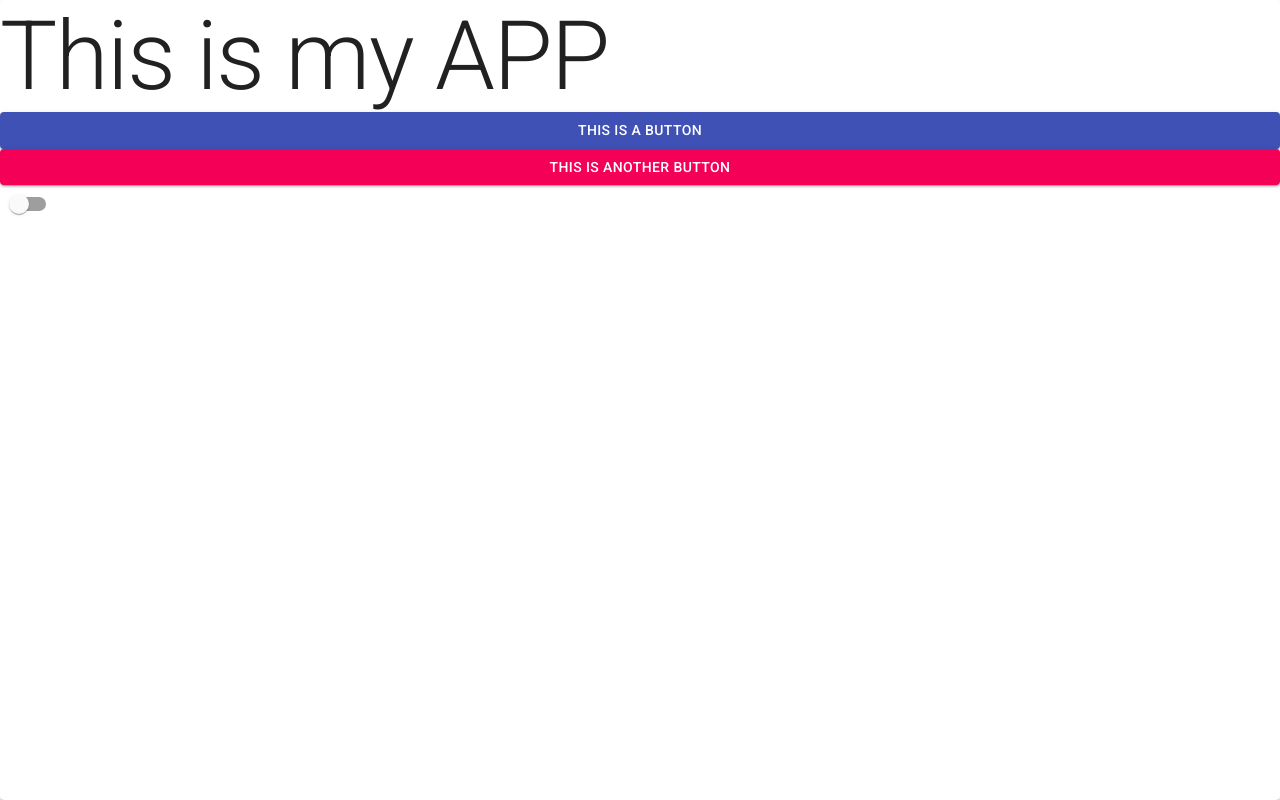
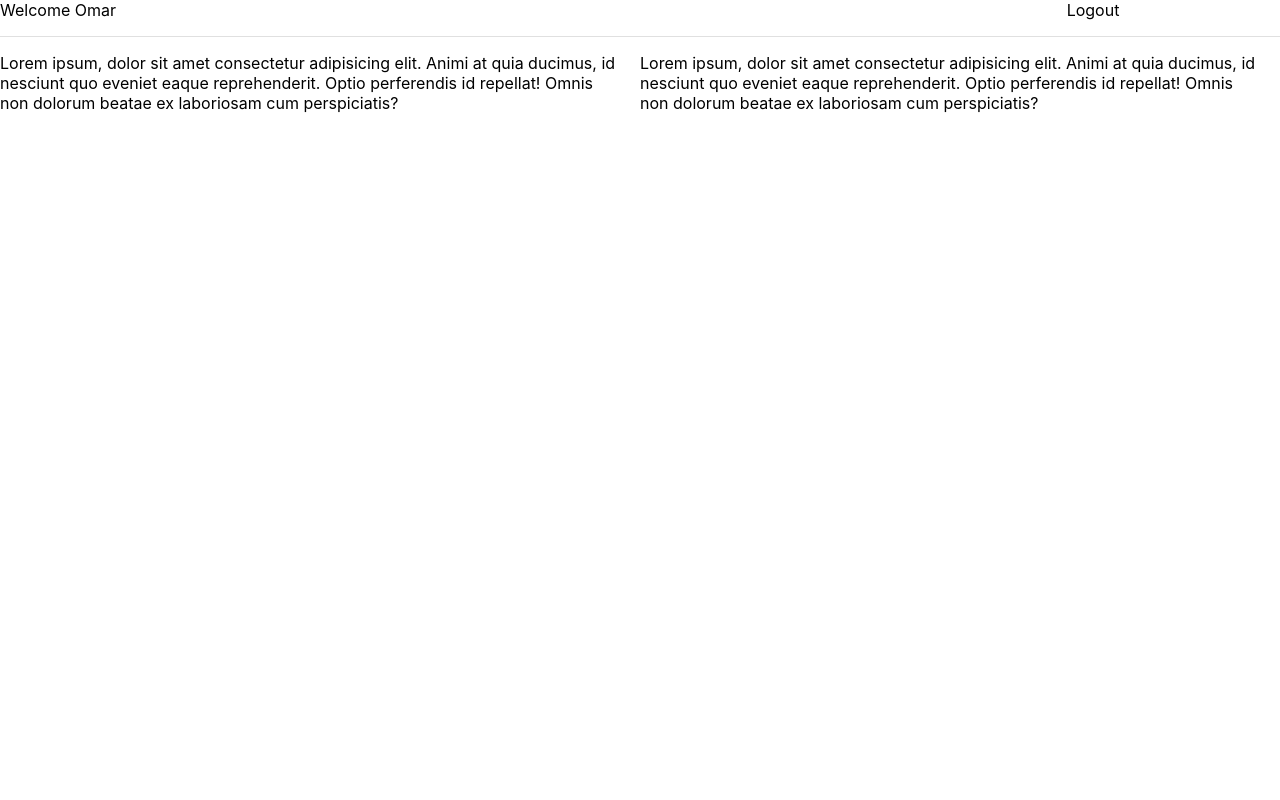
Before and after one commit to OmarMorales71/material-ui-course, a React (Create React App) app: page / in a window 1280 px wide. Built offline with nearby package versions, Linux system fonts and the light colour scheme.

Commit message:
Using Grid pt1

```diff
--- a/src/App.jsx
+++ b/src/App.jsx
@@ -1,13 +1,14 @@
 import React from "react";
 import MakeTheme from "./classes/MakeTheme";
 import DarkMode from "./classes/DarkMode";
+import GridExample from "./classes/GridExample";
 
 
 
 function App() {
 
   return (
-    <DarkMode />
+    <GridExample />
   );
 }
 
--- /dev/null
+++ b/src/classes/GridExample.jsx
@@ -0,0 +1,34 @@
+import React from "react";
+import { Grid, Divider } from "@material-ui/core";
+
+const GridExample = () => {
+  return (
+    <div>
+      <Grid container spacing={2} direction="column">
+        <Grid item xs={12} container>
+          <Grid item xs={2}>
+            Welcome Omar
+          </Grid>
+          <Grid item xs={8} />
+
+          <Grid item xs={2}>
+            Logout
+          </Grid>
+        </Grid>
+        <Grid item xs={12}>
+            <Divider />
+        </Grid>
+        <Grid item xs={12} container spacing={2} >
+            <Grid item xs={6} >
+                Lorem ipsum, dolor sit amet consectetur adipisicing elit. Animi at quia ducimus, id nesciunt quo eveniet eaque reprehenderit. Optio perferendis id repellat! Omnis non dolorum beatae ex laboriosam cum perspiciatis?
+            </Grid>
+            <Grid item xs={6}>
+                Lorem ipsum, dolor sit amet consectetur adipisicing elit. Animi at quia ducimus, id nesciunt quo eveniet eaque reprehenderit. Optio perferendis id repellat! Omnis non dolorum beatae ex laboriosam cum perspiciatis?
+            </Grid>
+        </Grid>
+      </Grid>
+    </div>
+  );
+};
+
+export default GridExample;
```
